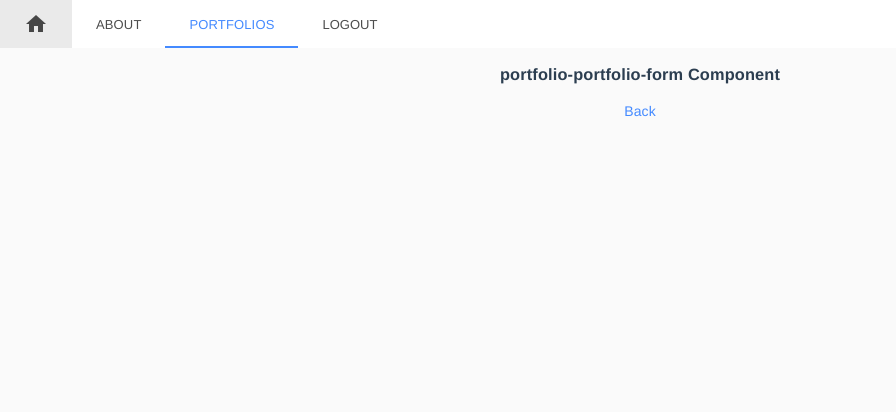
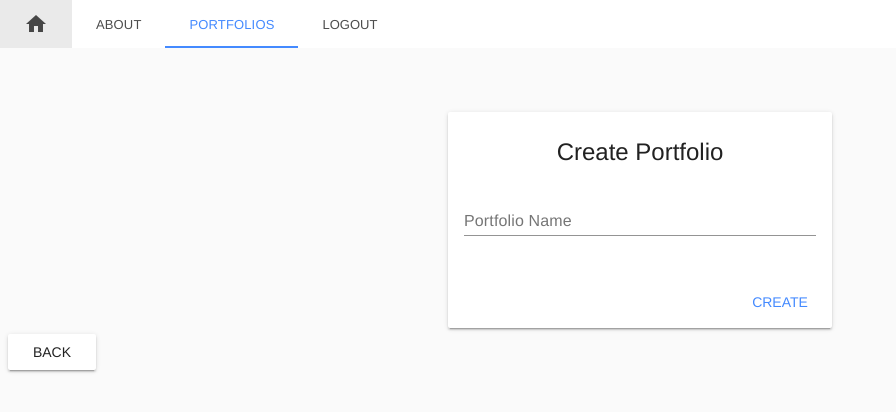
Before and after one commit to marcusstockton/flask_property_manager_vue, a Vue app: page /portfolios/create in a window 1280 px wide. Shown: the top 412 px of the page, without its empty margins (0-896 px from the left). Built offline with nearby package versions, Linux system fonts and the light colour scheme; sample sign-in values are in the browser's storage.

Commit message:
Creating portfolios works

```diff
--- a/src/App.vue
+++ b/src/App.vue
@@ -72,4 +72,7 @@ export default {
 #nav a.router-link-exact-active {
   color: #42b983;
 }
+a.menu_links {
+  cursor: pointer;
+}
 </style>
--- a/src/components/portfolio/portfolio-form.vue
+++ b/src/components/portfolio/portfolio-form.vue
@@ -1,26 +1,89 @@
 <template lang="html">
   <section class="portfolio-portfolio-form">
-    <h1>portfolio-portfolio-form Component</h1>
-
-    <a @click="$router.go(-1)">Back</a>
+    <form novalidate class="md-layout" @submit.prevent="validateForm">
+      <md-card class="example-card">
+        <md-card-header>
+          <div class="md-title">Create Portfolio</div>
+        </md-card-header>
+        <md-card-content>
+          <div class="md-layout md-gutter">
+            <div class="md-layout-item md-small-size-100">
+              <md-field>
+                <label for="name">Portfolio Name</label>
+                <md-input
+                  name="name"
+                  id="name"
+                  v-model="form.name"
+                  :disabled="sending"
+                />
+                <span class="md-error" v-if="!$v.form.name.required"
+                  >The name is required</span
+                >
+                <span class="md-error" v-else-if="!$v.form.name.minlength"
+                  >Invalid name</span
+                >
+              </md-field>
+            </div>
+          </div>
+        </md-card-content>
+        <md-card-actions>
+          <md-button type="submit" class="md-primary" :disabled="sending"
+            >Create</md-button
+          >
+        </md-card-actions>
+      </md-card>
+      <div class="line-break"></div>
+      <md-button
+        style="display: inline-block;"
+        class="md-raised"
+        @click="$router.go(-1)"
+        >Back</md-button
+      >
+    </form>
   </section>
 </template>
 
 <script lang="js">
-
+import { validationMixin } from "vuelidate";
+import { required, minLength } from "vuelidate/lib/validators";
+import {PortfolioService} from '../../services/portfolio.service'
   export default  {
+    mixins: [validationMixin],
     name: 'PortfolioForm',
     props: [],
     mounted () {
 
     },
-    data () {
-      return {
+    data: () => ({
+      form: {
+        name: null,
+      },
+      sending: false,
+    }),
+validations: {
+    form: {
+      name: {
+        required,
+        minLength: minLength(3)
+      },
+    }
+  },
+    methods: {
+      savePortfolio () {
+        this.sending = true;
+        PortfolioService.createPortfolio(this.form.name).then((result)=>{
+          alert(result);
+           this.sending = false;
+      })
 
+      },
+      validateForm () {
+        this.$v.$touch()
+
+        if (!this.$v.$invalid) {
+          this.savePortfolio()
+        }
       }
-    },
-    methods: {
-
     },
     computed: {
 
@@ -28,4 +91,13 @@
 }
 </script>
 
-<style scoped></style>
+<style scoped>
+.example-card {
+  margin: auto;
+  margin-top: 5%;
+  width: 30vw;
+}
+.line-break {
+  width: 100%;
+}
+</style>
--- a/src/services/portfolio.service.js
+++ b/src/services/portfolio.service.js
@@ -1,9 +1,9 @@
 import { authHeader } from "../helpers/auth-header";
 
 export const PortfolioService = {
-  getPortfolios
+  getPortfolios,
   // getPortfolio,
-  // createPortfolio,
+  createPortfolio
   // updatePortfolio
 };
 
@@ -27,12 +27,16 @@ function getPortfolios() {
 //   };
 // }
 
-// function createPortfolio(portfolio) {
-//   const requestOptions = {
-//     method: "POST",
-//     headers: authHeader()
-//   };
-// }
+function createPortfolio(portfolioName) {
+  const requestOptions = {
+    method: "POST",
+    headers: authHeader(),
+    body: JSON.stringify({ name: portfolioName })
+  };
+  return fetch(`${BASEURL}/portfolio/`, requestOptions).then(response => {
+    return response;
+  });
+}
 
 // function updatePortfolio(portfolio) {
 //   const requestOptions = {
```
